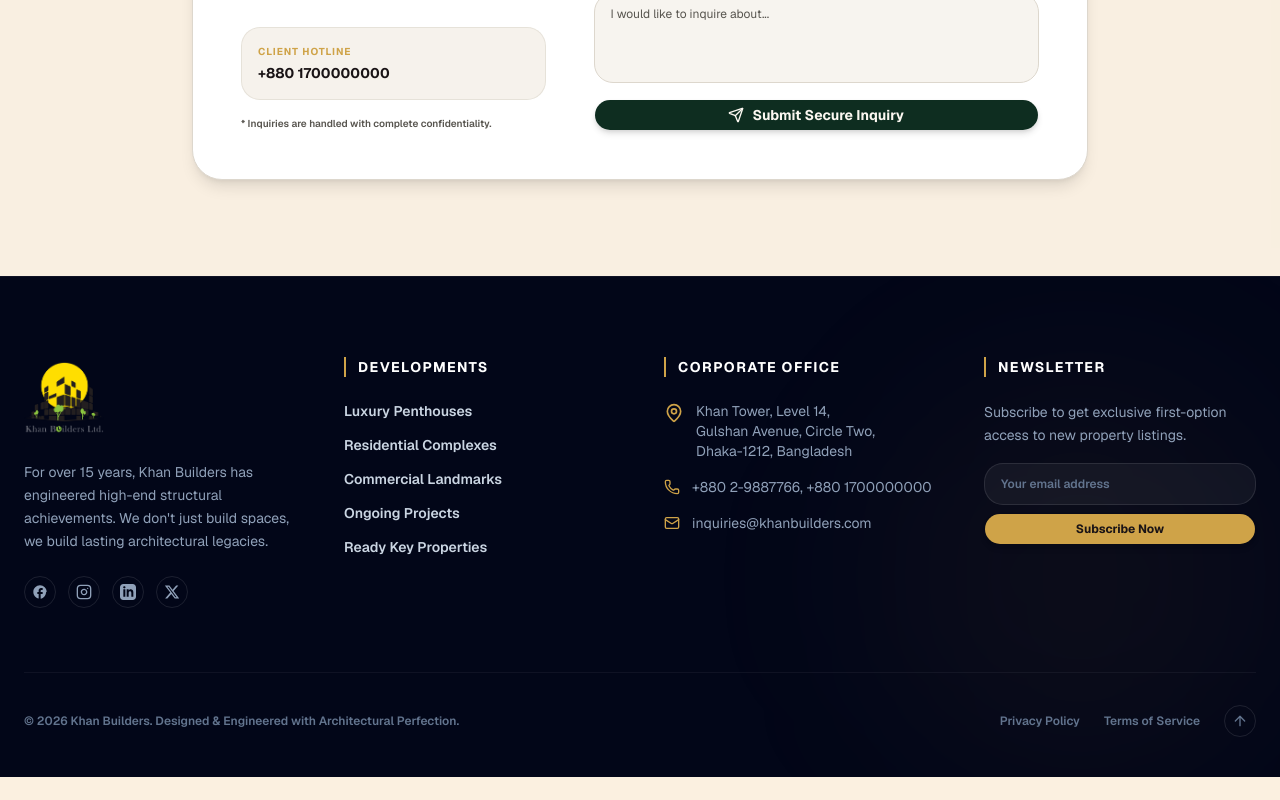
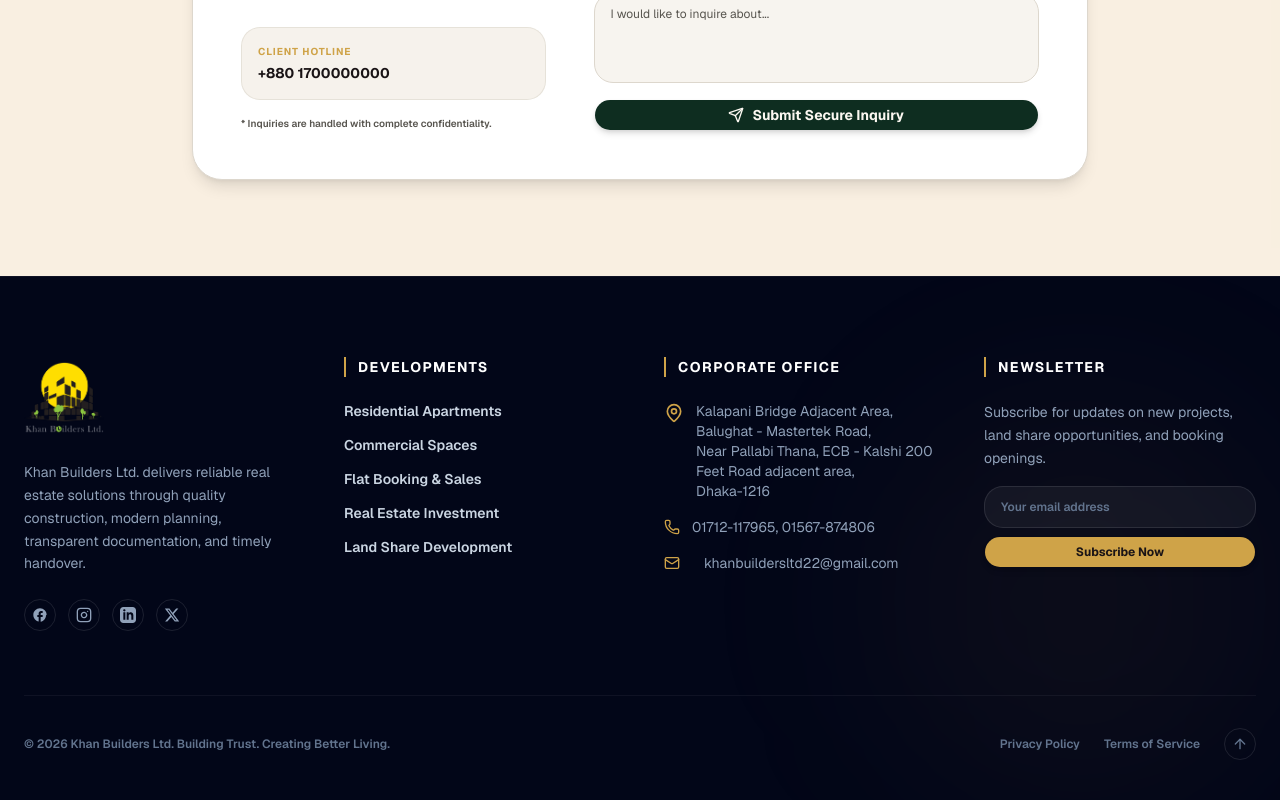
Before and after one commit to imtify/khan-builder-website, a Next.js app: page / in a window 1280 px wide. Shown: the part 4071-4871 px from the top of the page. Before the commit the page ends 4848 px from the top, so only its background shows below. Built offline with nearby package versions, Linux system fonts and the light colour scheme.

Commit message:
Header and Footer redesign

```diff
--- a/components/footer.tsx
+++ b/components/footer.tsx
@@ -49,9 +49,9 @@
               />
             </Link>
             <p className="text-sm text-slate-400 leading-relaxed mt-2">
-              For over 15 years, Khan Builders has engineered high-end
-              structural achievements. We don&apos;t just build spaces, we build
-              lasting architectural legacies.
+              Khan Builders Ltd. delivers reliable real estate solutions through
+              quality construction, modern planning, transparent documentation,
+              and timely handover.
             </p>
 
             {/* Social Icons */}
@@ -138,18 +138,10 @@
             <ul className="flex flex-col gap-3.5 text-sm font-semibold">
               <li>
                 <Link
-                  href="/properties?type=penthouse"
-                  className="hover:text-accent transition-colors"
-                >
-                  Luxury Penthouses
-                </Link>
-              </li>
-              <li>
-                <Link
                   href="/properties?type=residential"
                   className="hover:text-accent transition-colors"
                 >
-                  Residential Complexes
+                  Residential Apartments
                 </Link>
               </li>
               <li>
@@ -157,7 +149,7 @@
                   href="/properties?type=commercial"
                   className="hover:text-accent transition-colors"
                 >
-                  Commercial Landmarks
+                  Commercial Spaces
                 </Link>
               </li>
               <li>
@@ -165,7 +157,7 @@
                   href="/properties"
                   className="hover:text-accent transition-colors"
                 >
-                  Ongoing Projects
+                  Flat Booking & Sales
                 </Link>
               </li>
               <li>
@@ -173,7 +165,15 @@
                   href="/properties"
                   className="hover:text-accent transition-colors"
                 >
-                  Ready Key Properties
+                  Real Estate Investment
+                </Link>
+              </li>
+              <li>
+                <Link
+                  href="/land-share"
+                  className="hover:text-accent transition-colors"
+                >
+                  Land Share Development
                 </Link>
               </li>
             </ul>
@@ -188,20 +188,22 @@
               <li className="flex items-start gap-3">
                 <MapPin className="w-5 h-5 text-accent shrink-0 mt-0.5" />
                 <span>
-                  Khan Tower, Level 14,
+                  Kalapani Bridge Adjacent Area,
                   <br />
-                  Gulshan Avenue, Circle Two,
+                  Balughat - Mastertek Road,
                   <br />
-                  Dhaka-1212, Bangladesh
+                  Near Pallabi Thana, ECB - Kalshi 200 Feet Road adjacent area,
+                  <br />
+                  Dhaka-1216
                 </span>
               </li>
               <li className="flex items-center gap-3">
                 <Phone className="w-4 h-4 text-accent shrink-0" />
-                <span>+880 2-9887766, +880 1700000000</span>
+                <span>01712-117965, 01567-874806</span>
               </li>
               <li className="flex items-center gap-3">
                 <Mail className="w-4 h-4 text-accent shrink-0" />
-                <span>inquiries@khanbuilders.com</span>
+                <span></span>khanbuildersltd22@gmail.com
               </li>
             </ul>
           </div>
@@ -212,8 +214,8 @@
               Newsletter
             </h3>
             <p className="text-sm text-slate-400 leading-relaxed mb-4">
-              Subscribe to get exclusive first-option access to new property
-              listings.
+              Subscribe for updates on new projects, land share opportunities,
+              and booking openings.
             </p>
             <form onSubmit={handleSubscribe} className="flex flex-col gap-2">
               <input
@@ -237,8 +239,7 @@
         {/* Divider */}
         <div className="border-t border-white/5 pt-8 flex flex-col md:flex-row items-center justify-between gap-6">
           <div className="text-xs text-slate-500 font-semibold">
-            &copy; {new Date().getFullYear()} Khan Builders. Designed &
-            Engineered with Architectural Perfection.
+            © 2026 Khan Builders Ltd. Building Trust. Creating Better Living.
           </div>
 
           <div className="flex items-center gap-6 text-xs text-slate-500 font-semibold">
--- a/components/header.tsx
+++ b/components/header.tsx
@@ -29,7 +29,7 @@
   {
     label: "About Us",
     dropdownItems: [
-      { label: "Our Story", href: "/#our-story" },
+      { label: "Our Purpose", href: "/#our-story" },
       { label: "Leadership", href: "/#leadership" },
       { label: "Our Mission", href: "/#our-story" },
     ],
```
